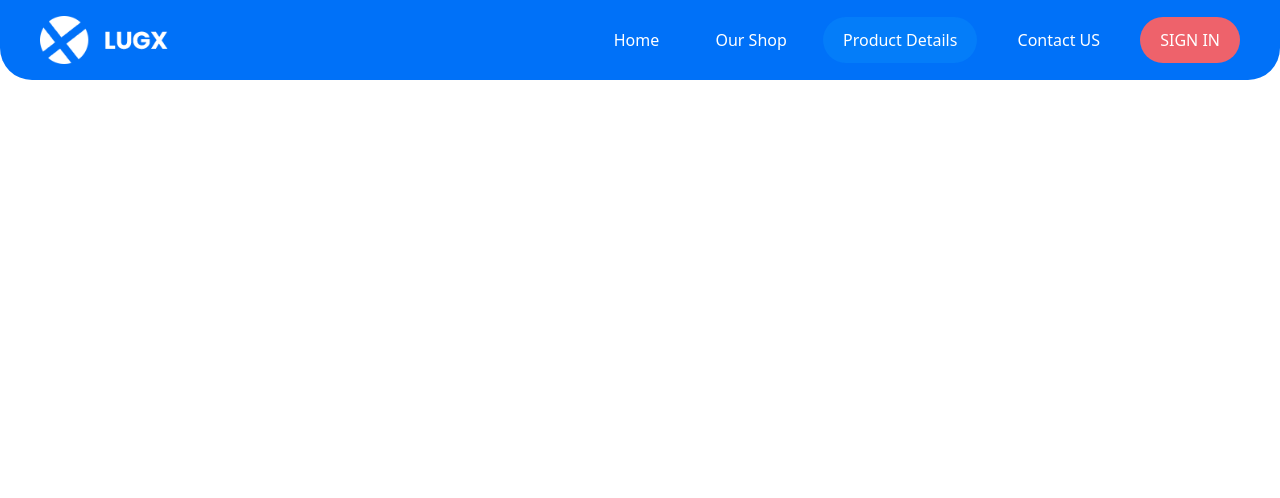
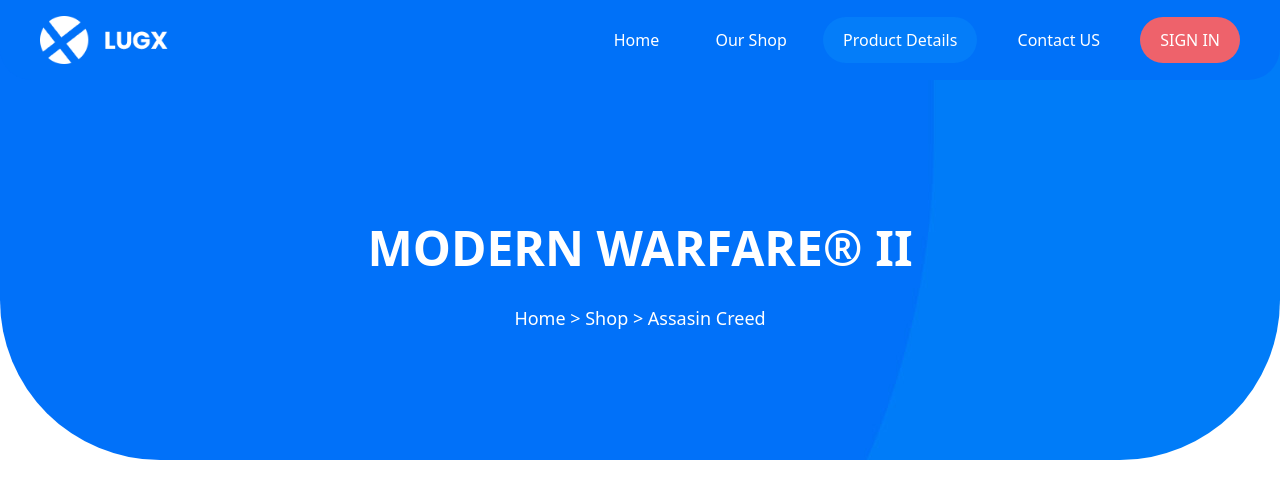
Before and after one commit to mulbahoplanojames/the-gym-lugx-clone, a website built with Vite: page src/products.html in a window 1280 px wide. Built offline with nearby package versions, Linux system fonts and the light colour scheme.

Commit message:
Feat: add hero section for shop and products page

```diff
--- a/src/products.html
+++ b/src/products.html
@@ -69,6 +69,18 @@
       </div>
     </nav>
 
+    <!--todo: hero section  -->
+    <section
+      class="bg-[url('/public/banner-bg.jpg')] lg:pt-56 md:pt-44 pt-28 rounded-br-[10rem] rounded-bl-[10rem] lg:pb-32 pb-28"
+    >
+      <div class="container mx-auto px-2 md:px-10 text-center">
+        <div class="text-white col-span-4 text-center">
+          <h1 class="text-5xl uppercase font-bold pb-8">Modern Warfare® II</h1>
+          <p class="text-lg">Home > Shop > Assasin Creed</p>
+        </div>
+      </div>
+    </section>
+
     <script src="/src/js/demo.js"></script>
   </body>
 </html>
--- a/src/shop.html
+++ b/src/shop.html
@@ -75,8 +75,8 @@
     >
       <div class="container mx-auto px-2 md:px-10 text-center">
         <div class="text-white col-span-4 text-center">
-          <h1 class="text-5xl uppercase font-bold pb-8">Modern Warfare® II</h1>
-          <p class="text-lg">Home > Shop > Assasin Creed</p>
+          <h1 class="text-5xl uppercase font-bold pb-8">Our Shop</h1>
+          <p class="text-lg">Home > Our Shop</p>
         </div>
       </div>
     </section>
```
